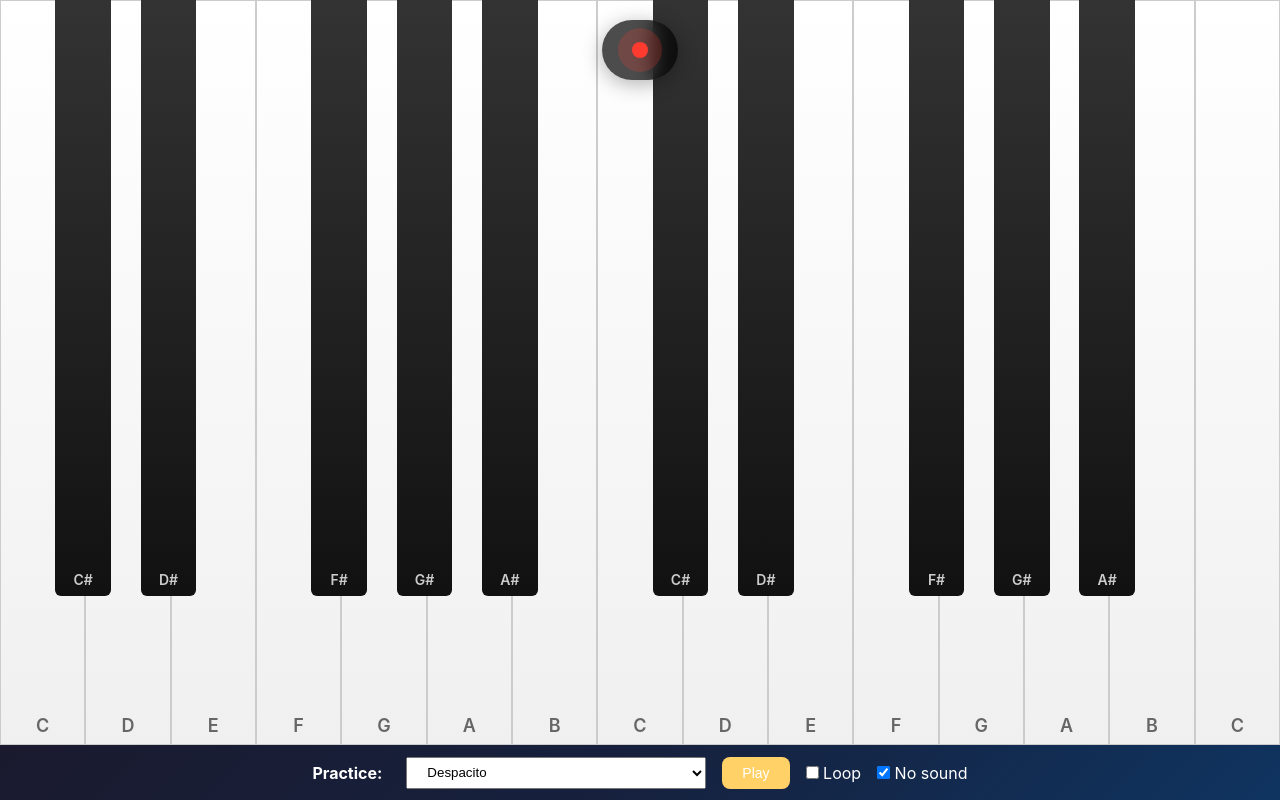
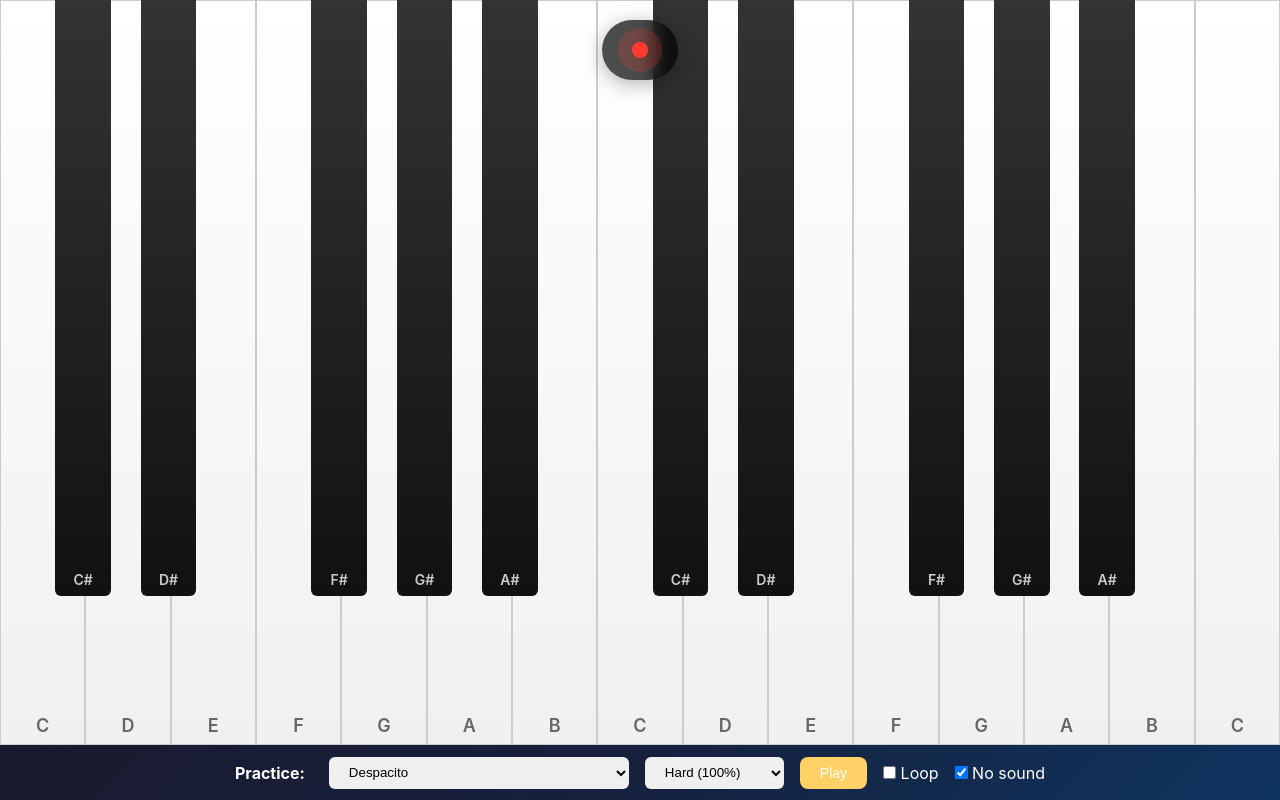
Before and after one commit to mraffaele/piano, a React (Vite) app: page / in a window 1280 px wide. Both pictures are taken after a click on the button "Start Playing". Built offline with nearby package versions, Linux system fonts and the light colour scheme.

Commit message:
difficulty

```diff
--- a/src/components/PracticePanel.css
+++ b/src/components/PracticePanel.css
@@ -61,8 +61,17 @@
 
 .practice-song-select {
   height: 32px;
-  border: 0h;
+  border: 0;
   padding: 0 24px 0 16px;
   width: 300px;
   color: black;
+  border-radius: 6px;
 }
+
+.practice-difficulty-select {
+  height: 32px;
+  border: 0;
+  padding: 0 16px;
+  color: black;
+  border-radius: 6px;
+}
--- a/src/components/PracticePanel.tsx
+++ b/src/components/PracticePanel.tsx
@@ -9,12 +9,22 @@ interface Props {
   onStopNote?: (note: string) => void;
 }
 
+type Difficulty = "easy" | "medium" | "hard" | "silly";
+
+const DIFFICULTY_TEMPO_SCALE: Record<Difficulty, number> = {
+  easy: 0.5,
+  medium: 0.75,
+  hard: 1.0,
+  silly: 1.5,
+};
+
 // Song data is loaded from src/data/songs
 
 export const PracticePanel: React.FC<Props> = ({ onPlayNote, onStopNote }) => {
   const [playing, setPlaying] = useState(false);
   const [loop, setLoop] = useState(false);
   const [muted, setMuted] = useState(true);
+  const [difficulty, setDifficulty] = useState<Difficulty>("hard");
   const [selectedSongId, setSelectedSongId] = useState<string>(
     SONGS[0]?.id ?? "",
   );
@@ -32,8 +42,7 @@ export const PracticePanel: React.FC<Props> = ({ onPlayNote, onStopNote }) => {
     const schedule = () => {
       const song = SONGS.find((s) => s.id === selectedSongId) || SONGS[0];
       const events: Song["events"] = song.events;
-      const tempo = song.tempo;
-      // recompute beatSeconds in case tempo differs per song
+      const tempo = song.tempo * DIFFICULTY_TEMPO_SCALE[difficulty];
       const beatSecondsLocal = 60 / tempo;
       const FALL_MS = 1800; // visual fall duration in ms
       const START_DELAY_MS = 1800; // give animations a short lead-in so first note doesn't rush
@@ -157,6 +166,25 @@ export const PracticePanel: React.FC<Props> = ({ onPlayNote, onStopNote }) => {
             </option>
           ))}
         </select>
+        <select
+          className="practice-difficulty-select"
+          value={difficulty}
+          onChange={(e) => {
+            const newDiff = e.target.value as Difficulty;
+            if (playing) {
+              stop();
+              setDifficulty(newDiff);
+              setTimeout(() => play(), 10);
+            } else {
+              setDifficulty(newDiff);
+            }
+          }}
+        >
+          <option value="easy">Easy (50%)</option>
+          <option value="medium">Medium (75%)</option>
+          <option value="hard">Hard (100%)</option>
+          <option value="silly">Silly (150%)</option>
+        </select>
         <div className="practice-controls">
           <button
             onClick={() => {
--- a/src/data/songs.ts
+++ b/src/data/songs.ts
@@ -18,16 +18,13 @@ export const SONGS: Song[] = [
     //https://www.youtube.com/watch?v=oIqooYFlPJE
     id: "despacito",
     title: "Despacito",
-    tempo: 80,
+    tempo: 100,
 
     events: [
-      // { time: 0, note: "E4", dur: 1 },
-      { time: 0.75, note: "C5", dur: 1 },
-      // { time: 1.75, note: "D4", dur: 1 },
-      { time: 2.5, note: "B4", dur: 1 },
-      // { time: 3.5, note: "C4", dur: 1 },
-      { time: 4.5, note: "A4", dur: 1 },
-      { time: 5, note: "E4", dur: 1 },
+      { time: 0, note: "C5", dur: 1 },
+      { time: 1.5, note: "B4", dur: 1 },
+      { time: 3.5, note: "A4", dur: 1 },
+      { time: 4, note: "E4", dur: 1 },
       //
       { time: 7, note: "E4", dur: 0.5 },
       { time: 7.5, note: "E4", dur: 0.5 },
@@ -78,7 +75,7 @@ export const SONGS: Song[] = [
   {
     id: "twinkle",
     title: "Twinkle Twinkle Little Star",
-    tempo: 80,
+    tempo: 90,
     events: [
       { time: 0, note: "C4", dur: 1 },
       { time: 1, note: "C4", dur: 1 },
@@ -96,48 +93,10 @@ export const SONGS: Song[] = [
       { time: 14, note: "C4", dur: 2 },
     ],
   },
-  // {
-  //   id: "old_macdonald",
-  //   title: "Old MacDonald",
-  //   tempo: 100,
-  //   events: [
-  //     { time: 0, note: "E4", dur: 1 },
-  //     { time: 1, note: "D4", dur: 1 },
-  //     { time: 2, note: "C4", dur: 1 },
-  //     { time: 3, note: "D4", dur: 1 },
-
-  //     { time: 4, note: "E4", dur: 1 },
-  //     { time: 5, note: "E4", dur: 1 },
-  //     { time: 6, note: "E4", dur: 2 },
-
-  //     { time: 8, note: "D4", dur: 1 },
-  //     { time: 9, note: "D4", dur: 1 },
-  //     { time: 10, note: "D4", dur: 2 },
-
-  //     { time: 12, note: "E4", dur: 1 },
-  //     { time: 13, note: "G4", dur: 1 },
-  //     { time: 14, note: "G4", dur: 2 },
-
-  //     { time: 16, note: "E4", dur: 1 },
-  //     { time: 17, note: "D4", dur: 1 },
-  //     { time: 18, note: "C4", dur: 1 },
-  //     { time: 19, note: "D4", dur: 1 },
-
-  //     { time: 20, note: "E4", dur: 1 },
-  //     { time: 21, note: "E4", dur: 1 },
-  //     { time: 22, note: "E4", dur: 1 },
-
-  //     { time: 24, note: "D4", dur: 1 },
-  //     { time: 25, note: "D4", dur: 1 },
-  //     { time: 26, note: "E4", dur: 1 },
-  //     { time: 27, note: "D4", dur: 1 },
-  //     { time: 28, note: "C4", dur: 2 },
-  //   ],
-  // },
   {
     id: "happy_birthday",
     title: "Happy Birthday",
-    tempo: 90,
+    tempo: 160,
     events: [
       // phrase 1
       { time: 0, note: "G4", dur: 0.75 },
@@ -173,7 +132,7 @@ export const SONGS: Song[] = [
   {
     id: "mary_had_a_little_lamb",
     title: "Mary Had a Little Lamb",
-    tempo: 90,
+    tempo: 140,
     events: [
       { time: 0, note: "E5", dur: 1 },
       { time: 1, note: "D5", dur: 1 },
@@ -202,95 +161,10 @@ export const SONGS: Song[] = [
       { time: 28, note: "C5", dur: 2 },
     ],
   },
-  // {
-  //   id: "perfect_ed_sheeran",
-  //   title: "Perfect (Ed Sheeran)",
-  //   tempo: 95,
-  //   events: [
-  //     // I found a love...
-  //     { time: 0, note: "E4", dur: 1 },
-  //     { time: 1, note: "G4", dur: 1 },
-  //     { time: 2, note: "A4", dur: 2 },
-  //     { time: 4, note: "G4", dur: 2 },
-
-  //     // For me...
-  //     { time: 6, note: "E4", dur: 1 },
-  //     { time: 7, note: "G4", dur: 1 },
-  //     { time: 8, note: "A4", dur: 2 },
-  //     { time: 10, note: "G4", dur: 2 },
-
-  //     // Darling just dive right in...
-  //     { time: 12, note: "E4", dur: 1 },
-  //     { time: 13, note: "G4", dur: 1 },
-  //     { time: 14, note: "A4", dur: 1 },
-  //     { time: 15, note: "C5", dur: 2 },
-  //     { time: 17, note: "B4", dur: 2 },
-
-  //     // Follow my lead...
-  //     { time: 19, note: "A4", dur: 1 },
-  //     { time: 20, note: "G4", dur: 1 },
-  //     { time: 21, note: "E4", dur: 2 },
-
-  //     // I found a girl...
-  //     { time: 23, note: "E4", dur: 1 },
-  //     { time: 24, note: "G4", dur: 1 },
-  //     { time: 25, note: "A4", dur: 2 },
-  //     { time: 27, note: "G4", dur: 2 },
-
-  //     // Beautiful and sweet...
-  //     { time: 29, note: "E4", dur: 1 },
-  //     { time: 30, note: "G4", dur: 1 },
-  //     { time: 31, note: "A4", dur: 2 },
-  //     { time: 33, note: "G4", dur: 2 },
-
-  //     // Ending phrase
-  //     { time: 35, note: "E4", dur: 1 },
-  //     { time: 36, note: "D4", dur: 1 },
-  //     { time: 37, note: "C4", dur: 3 },
-  //   ],
-  // },
-  // {
-  //   id: "dance_monkey",
-  //   title: "Dance Monkey (TONES AND I)",
-  //   tempo: 100,
-  //   events: [
-  //     // Dance for me, dance for me, dance for me, oh-oh-oh
-  //     { time: 0, note: "E4", dur: 1 },
-  //     { time: 1, note: "G4", dur: 1 },
-  //     { time: 2, note: "A4", dur: 2 },
-  //     { time: 4, note: "A4", dur: 1 },
-  //     { time: 5, note: "G4", dur: 1 },
-  //     { time: 6, note: "E4", dur: 2 },
-
-  //     { time: 8, note: "E4", dur: 1 },
-  //     { time: 9, note: "G4", dur: 1 },
-  //     { time: 10, note: "A4", dur: 2 },
-  //     { time: 12, note: "A4", dur: 1 },
-  //     { time: 13, note: "G4", dur: 1 },
-  //     { time: 14, note: "E4", dur: 2 },
-
-  //     // I've never seen anybody do the things you do before
-  //     { time: 16, note: "E4", dur: 1 },
-  //     { time: 17, note: "G4", dur: 1 },
-  //     { time: 18, note: "A4", dur: 1 },
-  //     { time: 19, note: "C5", dur: 2 },
-  //     { time: 21, note: "B4", dur: 1 },
-  //     { time: 22, note: "A4", dur: 1 },
-  //     { time: 23, note: "G4", dur: 2 },
-
-  //     // They say move for me...
-  //     { time: 25, note: "E4", dur: 1 },
-  //     { time: 26, note: "G4", dur: 1 },
-  //     { time: 27, note: "A4", dur: 2 },
-  //     { time: 29, note: "A4", dur: 1 },
-  //     { time: 30, note: "G4", dur: 1 },
-  //     { time: 31, note: "E4", dur: 3 },
-  //   ],
-  // },
   {
     id: "someone_you_loved",
     title: "Someone You Loved (Lewis Capaldi)",
-    tempo: 90,
+    tempo: 110,
     events: [
       // Opening phrase
       { time: 0, note: "C4", dur: 2 },
@@ -346,7 +220,7 @@ export const SONGS: Song[] = [
   {
     id: "sunshine",
     title: "You Are My Sunshine",
-    tempo: 100,
+    tempo: 140,
     events: [
       { time: 0, note: "G4", dur: 1 },
       { time: 1, note: "C5", dur: 1 },
@@ -373,7 +247,7 @@ export const SONGS: Song[] = [
   {
     id: "golden",
     title: "Golden",
-    tempo: 80,
+    tempo: 120,
     events: [
       { time: 0, note: "E4", dur: 1 },
       { time: 1, note: "G4", dur: 1 },
```
